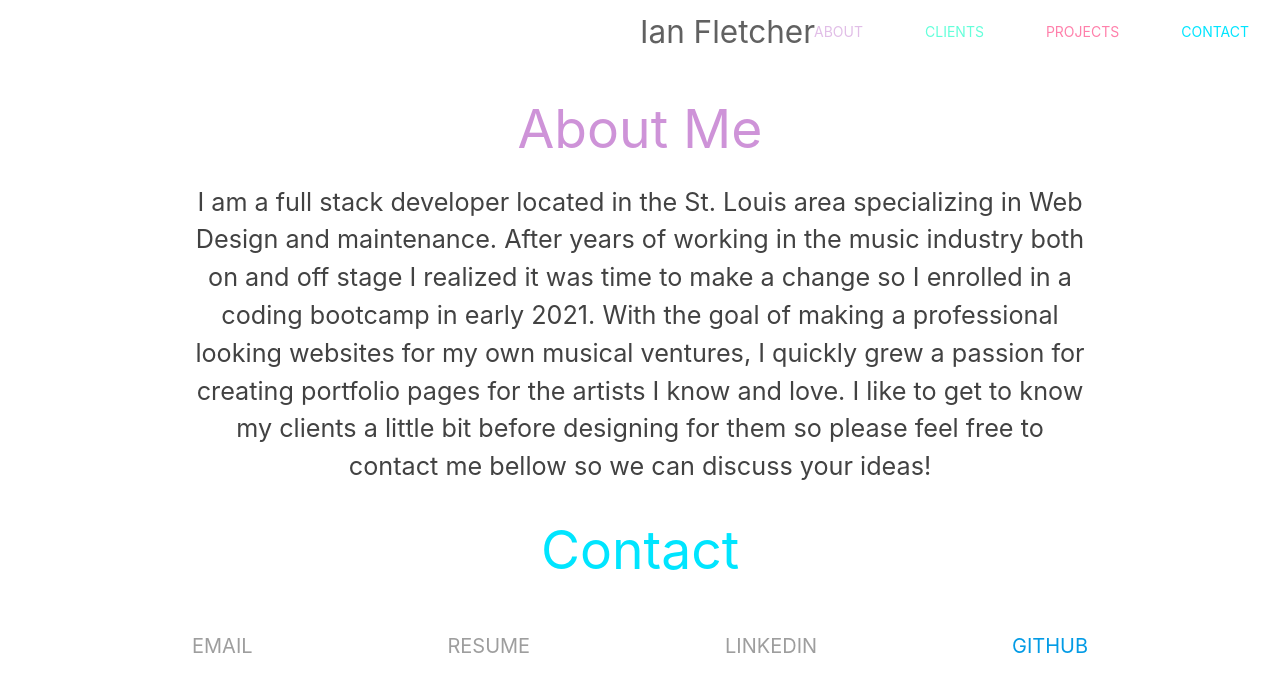
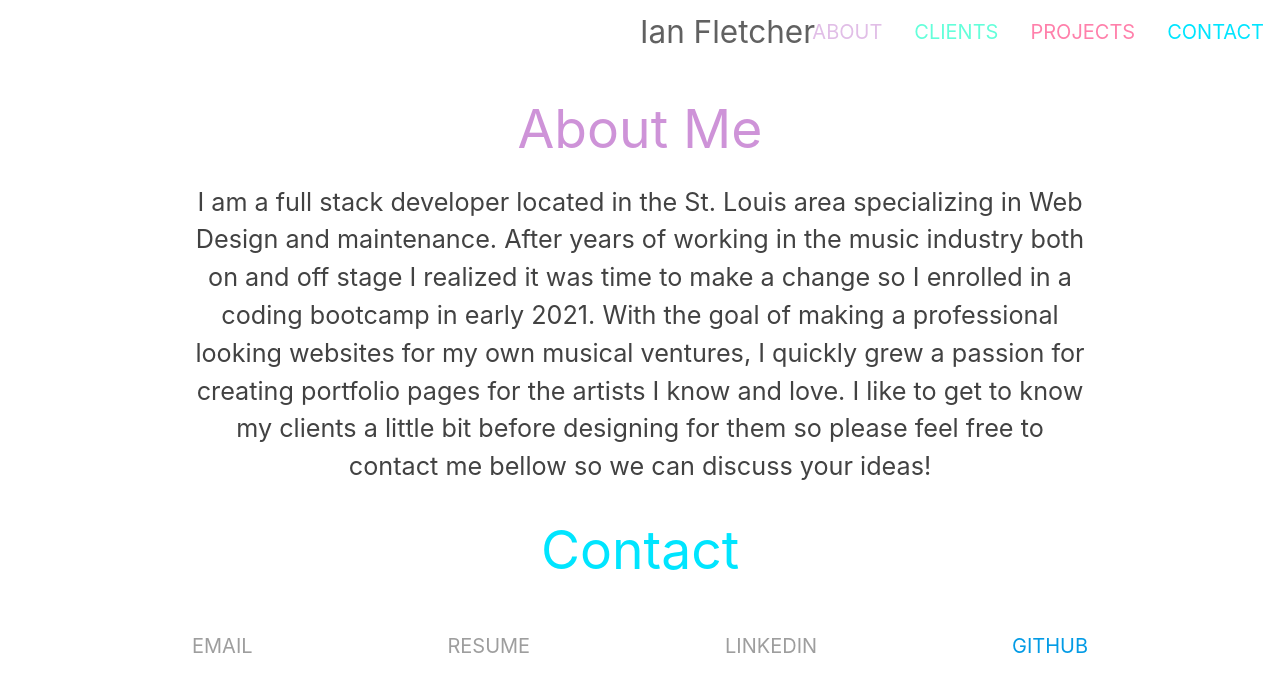
Before and after one commit to ianfletcher314/Ian-Fletcher-Portfolio, a React (Create React App) app: page / in a window 1280 px wide. Shown: the top 692 px of the page. Built offline with nearby package versions, Linux system fonts and the light colour scheme.

Commit message:
added style to header component

```diff
--- a/src/components/Header/Header.js
+++ b/src/components/Header/Header.js
@@ -1,6 +1,7 @@
 // header section will have my name in upper left and nav section upper right. nav sectin will render
 // About, Clients, and Projects, and Contact Componenets
 import React from "react";
+import "./style.css";
 
 
 function Header() {
--- /dev/null
+++ b/src/components/Header/style.css
@@ -0,0 +1,16 @@
+.btnbtn {
+    /*
+      All of the base styles have
+      moved to the “CSS” tab above.
+    */
+    transition: transform 250ms!important;
+}
+
+.btnbtn:hover {
+    transform: translateY(-10px)!important;
+}
+.navbtn{
+    font-size: 20px!important;
+    margin-left: 0px!important;
+    margin-right: 0px!important;
+}
```
